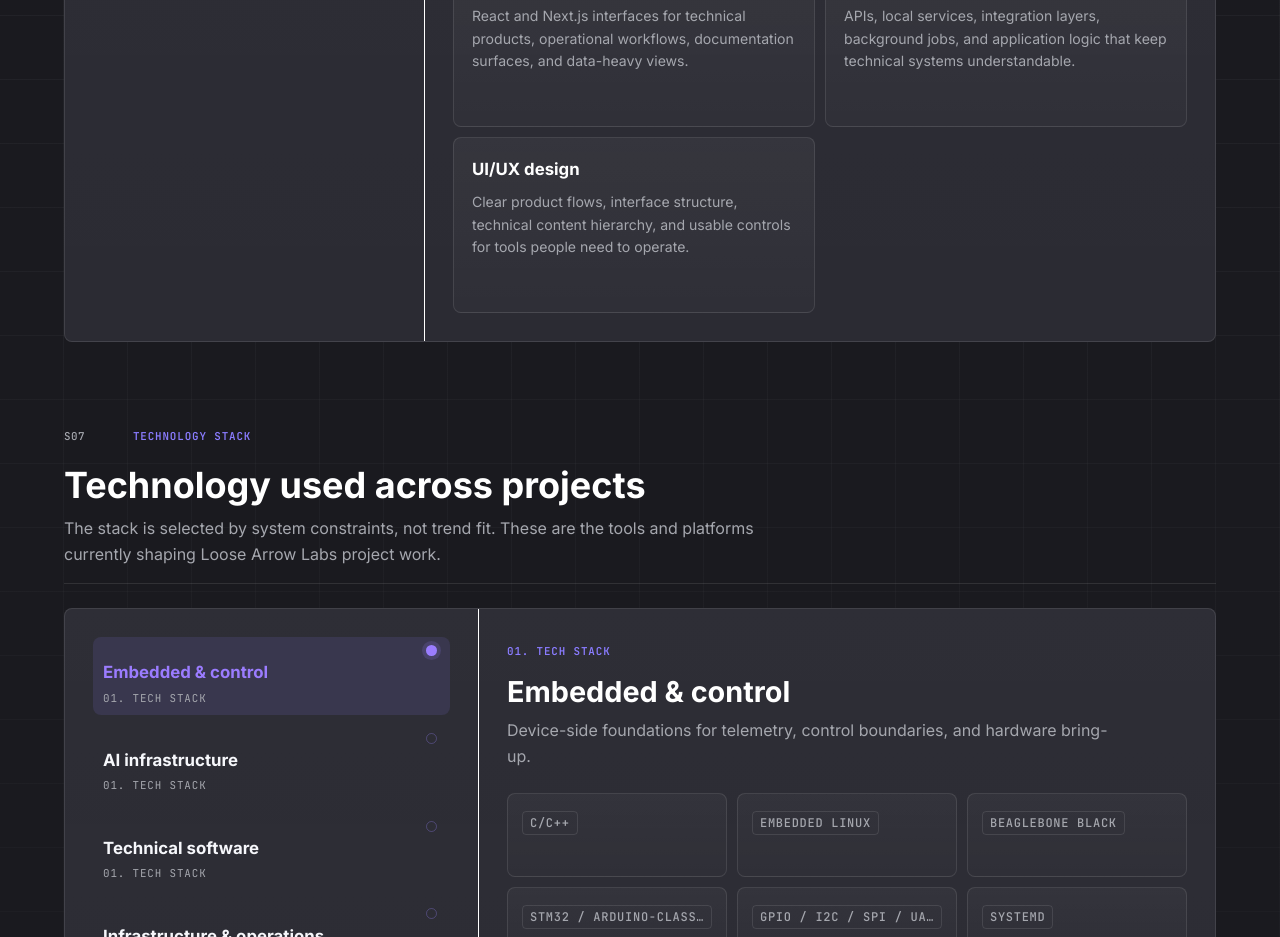
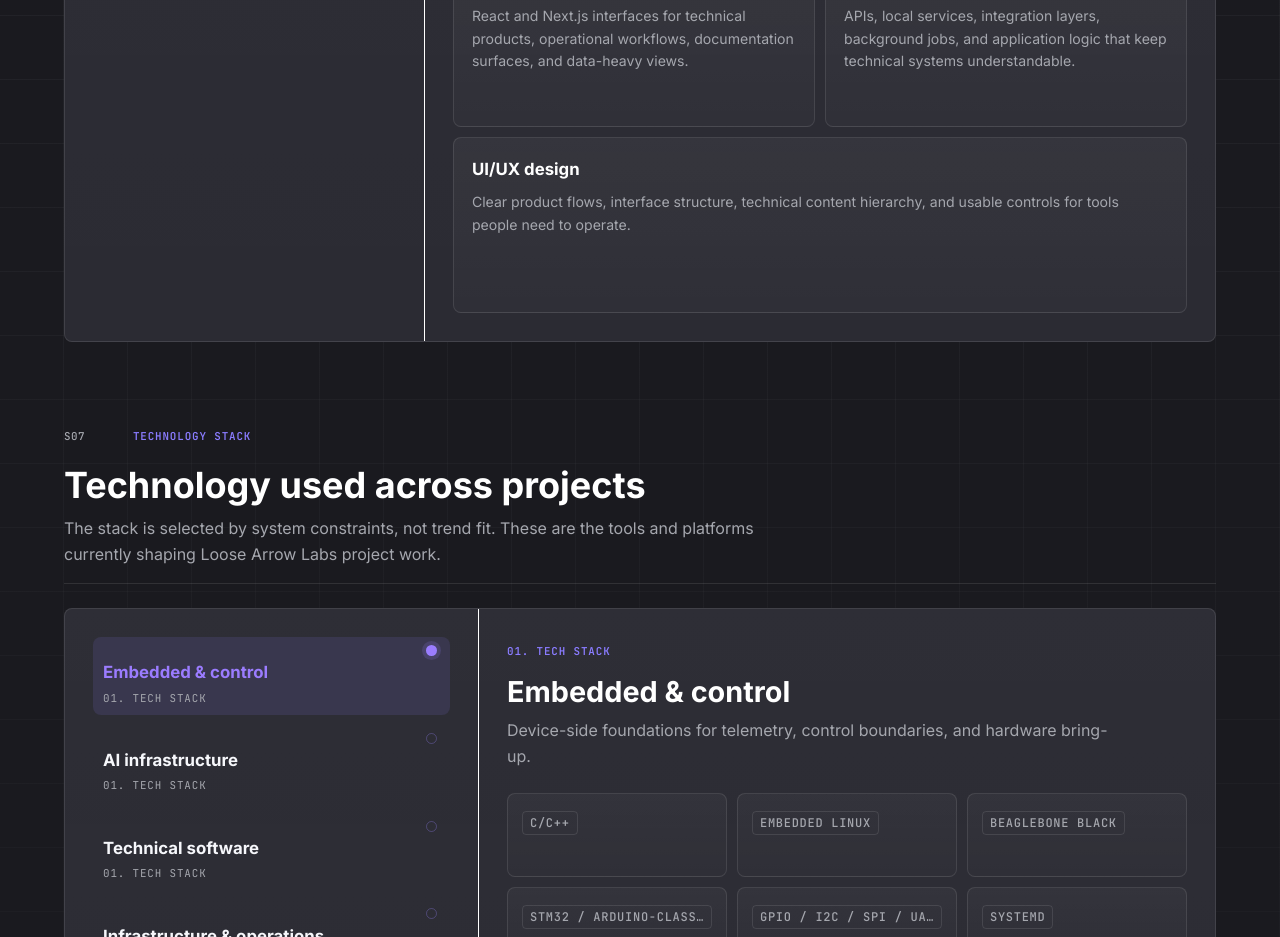
Before and after one commit to alucero270/Portfolio, a Next.js app: page /services in a window 1280 px wide. Shown: the part 1200-2137 px from the top of the page. Built offline with nearby package versions, Linux system fonts and the light colour scheme; a web font is replaced by a local one; what @mui/material-nextjs would draw is missing.

Commit message:
Span odd capability matrix item

```diff
--- a/src/components/organisms/services-section.tsx
+++ b/src/components/organisms/services-section.tsx
@@ -168,7 +168,7 @@ export function ServicesSection({ headingId, groups, items }: ServicesSectionPro
                     mt: 3,
                   }}
                 >
-                  {group.items.map((item) => (
+                  {group.items.map((item, itemIndex) => (
                     <Box
                       key={item.title}
                       id={item.id}
@@ -178,6 +178,12 @@ export function ServicesSection({ headingId, groups, items }: ServicesSectionPro
                         border: "1px solid",
                         borderColor: "divider",
                         borderRadius: 1,
+                        gridColumn: {
+                          md:
+                            itemIndex === group.items.length - 1 && group.items.length % 2 !== 0
+                              ? "1 / -1"
+                              : "auto",
+                        },
                         minHeight: 176,
                         outline: "none",
                         p: 2.25,
```
